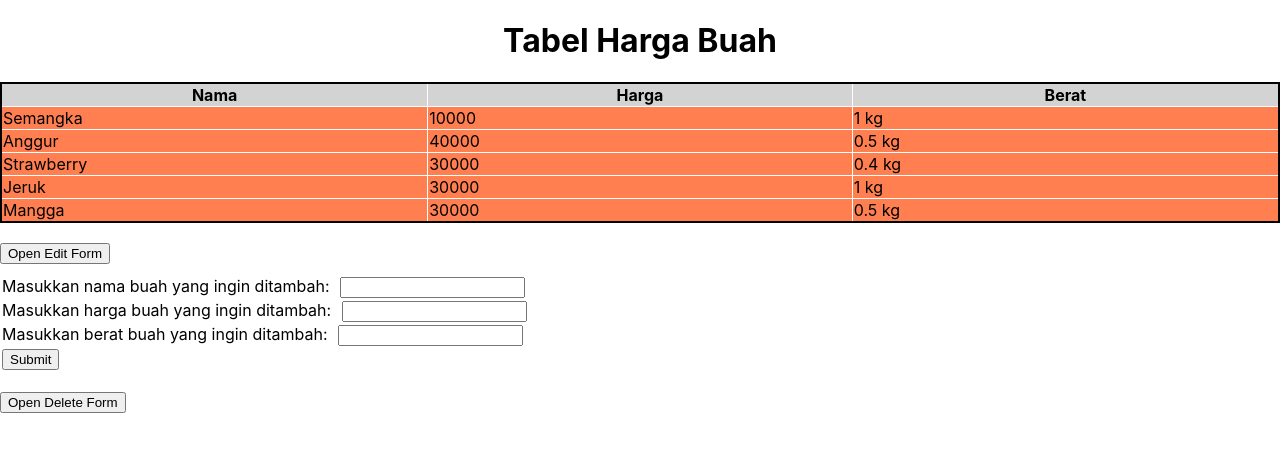
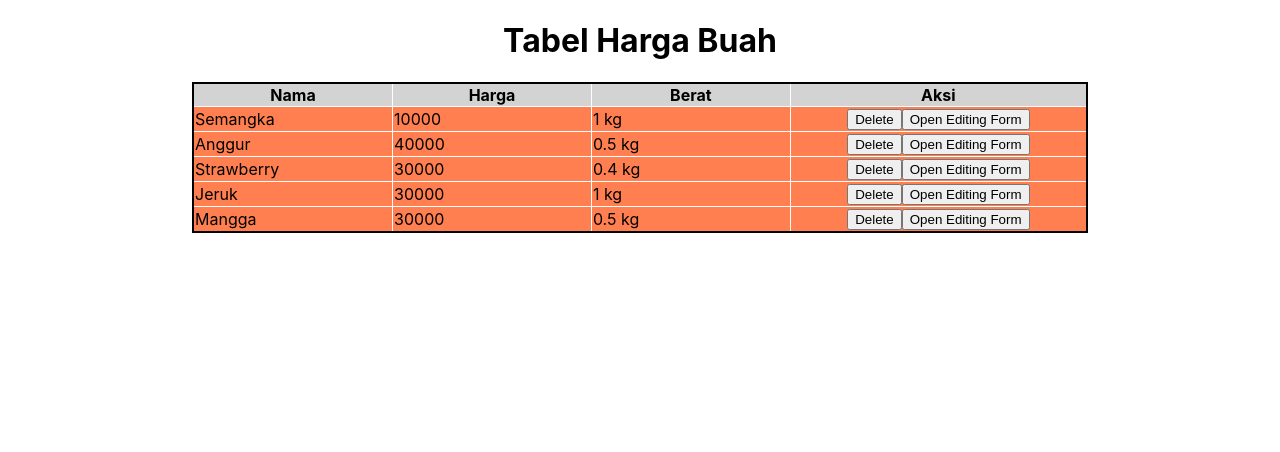
Before and after one commit to adavidkhowantolim/sanbercode-reactjs-0820-2, a React (Create React App) app in the folder tugas-sanbercode-reactjs-part2/: page / in a window 1280 px wide. Shown: the top 452 px of the page. Built offline with nearby package versions, Linux system fonts and the light colour scheme.

Commit message:
release tugas 12 v1

```diff
--- a/tugas-sanbercode-reactjs-part2/src/Tugas-12/tugas12.css
+++ b/tugas-sanbercode-reactjs-part2/src/Tugas-12/tugas12.css
@@ -11,30 +11,22 @@ h1 {
   border: 1px solid white;
   background-color: coral;
   /* color: coral; */
-  width: 100px;
+  width: 10vw;
 }
 .th{
   border: 1px solid white;
   background-color: lightgray;
   font-weight: bold;
 }
-
-.button_open {
+.kolom_aksi {
+  width: 15vw;
+  border: 1px solid white;
+  background-color: coral;
+  text-align: center;
+}
+.form_edit{
   display: block;
-  margin-bottom: 10px;
-  margin-top: 20px;
 }
-
-.button_close {
-  display: none;
-  margin-bottom: 10px;
-  margin-top: 20px;
-}
-
-.form_delete {
-  display: none;
-}
-
 label {
   margin-right: 6px;
 }
--- a/tugas-sanbercode-reactjs-part2/src/Tugas-12/tugas12.js
+++ b/tugas-sanbercode-reactjs-part2/src/Tugas-12/tugas12.js
@@ -17,80 +17,102 @@ class Tugas12 extends Component{
       namaBuah : dataHargaBuah.map(({nama})=>nama),
       hargaBuah : dataHargaBuah.map(({harga})=>harga),
       beratBuah : dataHargaBuah.map(({berat})=>berat),
-      inputNamaBuahEdit : "",
-      inputHargaBuahEdit : "",
-      inputBeratBuahEdit : "",
-      inputIndeksBuahDelete : 0,
+      inputNamaBuah : "",
+      inputHargaBuah : "",
+      inputBeratBuah : "",
+      editStatus: false,
+      editingIndex: 0
     }
 
     this.handleEditSubmit = this.handleEditSubmit.bind(this);
     this.handleDeleteSubmit = this.handleDeleteSubmit.bind(this);
-    this.handleEditChange = this.handleEditChange.bind(this);
-    this.handleDeleteChange = this.handleDeleteChange.bind(this);
-
-    this.openDeleteForm = this.openDeleteForm.bind(this);
-    this.closeDeleteForm = this.closeDeleteForm.bind(this);
-    this.openEditForm = this.openEditForm.bind(this);
-    this.closeEditForm = this.closeEditForm.bind(this);
   }
 
-  openDeleteForm(){
-    document.getElementById("deleteForm").style.display = "block";
-    document.getElementById("buttonCloseDelete").style.display = "block";
-    document.getElementById("buttonOpenDelete").style.display = "none";
+  // Untuk memunculkan form editing
+  openEditForm = (event) => {
+    let idx = event.target.value;
+    this.setState({
+      inputNamaBuah : this.state.namaBuah[idx],
+      inputHargaBuah : this.state.hargaBuah[idx],
+      inputBeratBuah : this.state.beratBuah[idx],
+      editStatus: true,
+      editingIndex: idx
+    })
   }
 
-  closeDeleteForm(){
-    document.getElementById("deleteForm").style.display = "none";
-    document.getElementById("buttonCloseDelete").style.display = "none";
-    document.getElementById("buttonOpenDelete").style.display = "block";
+  // Untuk menghilangkan form editing
+  closeEditForm = () => {
+    this.setState({
+      inputNamaBuah : "",
+      inputHargaBuah : "",
+      inputBeratBuah : "",
+      editStatus: false,
+      editingIndex: 0
+    })
   }
 
-  openEditForm(){
-    document.getElementById("editForm").style.display = "block";
-    document.getElementById("buttonCloseEdit").style.display = "block";
-    document.getElementById("buttonOpenEdit").style.display = "none";
+  // onChange input nama buah
+  handleEditChangeNama = (event) => {
+    var value= event.target.value;
+    this.setState({inputNamaBuah: value});
   }
 
-  closeEditForm(){
-    document.getElementById("editForm").style.display = "none";
-    document.getElementById("buttonCloseEdit").style.display = "none";
-    document.getElementById("buttonOpenEdit").style.display = "block";
+  // onChange input harga buah
+  handleEditChangeHarga = (event) => {
+    var value= event.target.value;
+    this.setState({inputHargaBuah: value});
   }
 
-  handleEditChange(stateName, event){
+  // onChange input berat buah
+  handleEditChangeBerat = (event) => {
+    var value= event.target.value;
+    this.setState({inputBeratBuah: value});
+  }
+
+  // ketika button submit form ditekan
+  handleEditSubmit(event){
+    event.preventDefault();
+    var idx = this.state.editingIndex;
+    let newNamaBuah = this.state.namaBuah;
+    let newHargaBuah = this.state.hargaBuah;
+    let newBeratBuah = this.state.beratBuah;
+    newNamaBuah.splice(idx, 1, this.state.inputNamaBuah);
+    newHargaBuah.splice(idx, 1, this.state.inputHargaBuah);
+    newBeratBuah.splice(idx, 1, this.state.inputBeratBuah);
     this.setState({
-      [stateName] : event.target.value
+      namaBuah: newNamaBuah,
+      hargaBuah: newHargaBuah,
+      beratBuah: newBeratBuah,
+      inputNamaBuah: "",
+      inputHargaBuah: "",
+      inputBeratBuah: "",
+      editStatus: false,
+      editingIndex: 0
     });
   }
 
-  handleEditSubmit(event){
-    event.preventDefault();
-    let name = this.state.namaBuah;
-    name.splice(this.state.inputIndeksBuahDelete, 1);
+  // ketika button delete ditekan
+  handleDeleteSubmit(event){
+    var idx = event.target.value;
+    let newNamaBuah = this.state.namaBuah;
+    let newHargaBuah = this.state.hargaBuah;
+    let newBeratBuah = this.state.beratBuah;
+    newNamaBuah.splice(idx, 1);
+    newHargaBuah.splice(idx, 1);
+    newBeratBuah.splice(idx, 1);
     this.setState({
-      namaBuah: name,
-      inputIndeksBuahDelete: ""
-    })
+      namaBuah: newNamaBuah,
+      hargaBuah: newHargaBuah,
+      beratBuah: newBeratBuah,
+      editStatus: false,
+      editingIndex: 0
+    });
   }
 
-  handleDeleteChange(event){
-    this.setState({inputIndeksBuahDelete: event.target.value});
-  }
-
-  handleDeleteSubmit(event){
-    event.preventDefault();
-    let name = this.state.namaBuah;
-    name.splice(this.state.inputIndeksBuahDelete, 1);
-    this.setState({
-      namaBuah: name,
-      inputIndeksBuahDelete: ""
-    })
-  }
-
+  // render component
   render(){
     return(
-      <>
+      <div style={{width: "70vw", margin: "0 auto"}}>
         {/* Table */}
         <h1>Tabel Harga Buah</h1>
         <table className="table">
@@ -99,58 +121,53 @@ class Tugas12 extends Component{
               <th className="th">Nama</th>
               <th className="th">Harga</th>
               <th className="th">Berat</th>
+              <th className="th">Aksi</th>
             </tr>
           </thead>
           <tbody>
               {
                 this.state.namaBuah.map((val, index)=>{
                   return(
-                    <tr>
+                    <tr key={index}>
                       <td className="td">{val}</td>
                       <td className="td">{this.state.hargaBuah[index]}</td>
                       <td className="td">{this.state.beratBuah[index]/1000} kg</td>
+                      <td className="kolom_aksi">
+                        <button value={index} onClick={this.handleDeleteSubmit}>Delete</button>
+                        {
+                          this.state.editStatus ?
+                            <button value={index} onClick={this.closeEditForm}>Close Editing Form</button>
+                          : <button value={index} onClick={this.openEditForm}>Open Editing Form</button>
+                        }
+                      </td>
                     </tr>
                   )
                 })}
           </tbody>
         </table>
-        {/* Edit Form */}
-        <button className="button_open" onClick={this.openEditForm} id="buttonOpenEdit">Open Edit Form</button>
-        <button className="button_close" onClick={this.closeEditForm} id="buttonCloseEdit">Close Edit Form</button>
+        {/* Form editing */}
+        { this.state.editStatus && (
           <form className="form_edit" onSubmit={this.handleEditSubmit} id="editForm">
             <table>
               <tr>
-              <label>Masukkan nama buah yang ingin ditambah:  </label>
-              <input name="namaBuah" type="text" value={this.state.inputNamaBuahEdit} onChange={this.handleEditChange.bind(this, "namaBuah")}></input>
+                <label>Masukkan nama buah yang ingin diubah:  </label>
+                <input type="text" value={this.state.inputNamaBuah} onChange={this.handleEditChangeNama}></input>
               </tr>
               <tr>
-              <label>Masukkan harga buah yang ingin ditambah: </label>
-              <input name="hargaBuah" type="text" value={this.state.inputHargaBuahEdit} onChange={this.handleEditChange.bind(this, "hargaBuah")}></input>
+                <label>Masukkan harga buah yang ingin diubah: </label>
+                <input type="text" value={this.state.inputHargaBuah} onChange={this.handleEditChangeHarga}></input>
               </tr>
               <tr>
-              <label>Masukkan berat buah yang ingin ditambah: </label>
-              <input name="beratBuah" type="text" value={this.state.inputBeratBuahEdit} onChange={this.handleEditChange.bind(this, "beratBuah")}></input>
+                <label>Masukkan berat buah yang ingin diubah: </label>
+                <input type="text" value={this.state.inputBeratBuah} onChange={this.handleEditChangeBerat}></input>
               </tr>
               <tr>
                 <input type="submit"></input>
               </tr>
             </table>
           </form>
-        {/* Delete Form */}
-        <button className="button_open" onClick={this.openDeleteForm} id="buttonOpenDelete">Open Delete Form</button>
-        <button className="button_close" onClick={this.closeDeleteForm} id="buttonCloseDelete">Close Delete Form</button>
-        <form className="form_delete" onSubmit={this.handleDeleteSubmit} id="deleteForm">
-          <table>
-            <tr>
-              <label>Masukkan indeks yang ingin dihapus: </label>
-              <input type="text" value={this.state.inputIndeksBuahDelete} onChange={this.handleDeleteChange}></input>
-            </tr>
-            <tr>
-              <input type="submit"></input>
-            </tr>
-          </table>
-        </form>
-      </>
+        )}
+      </div>
     )
   }
 }
```
Lines whose indentation alone changed are shown as unchanged.
